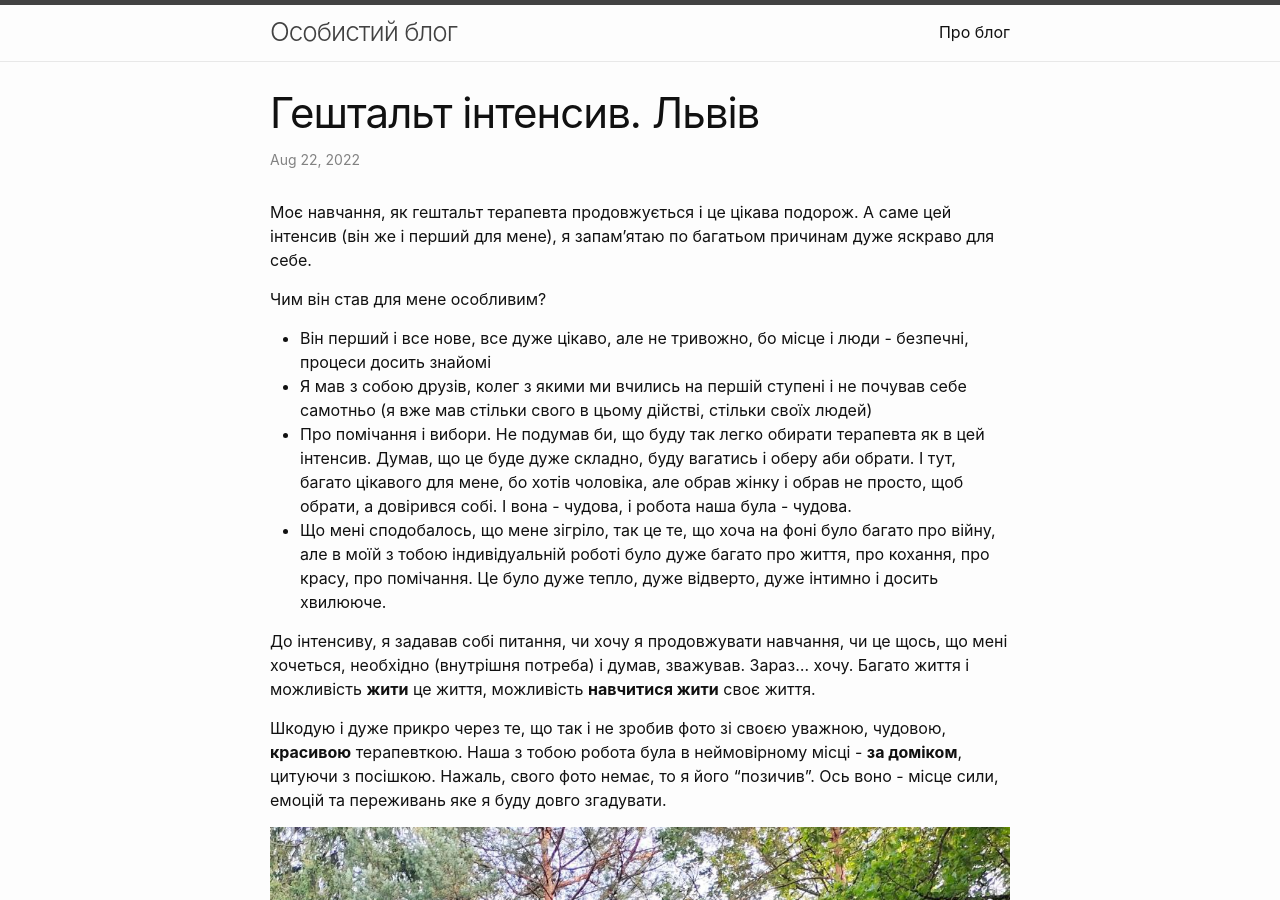
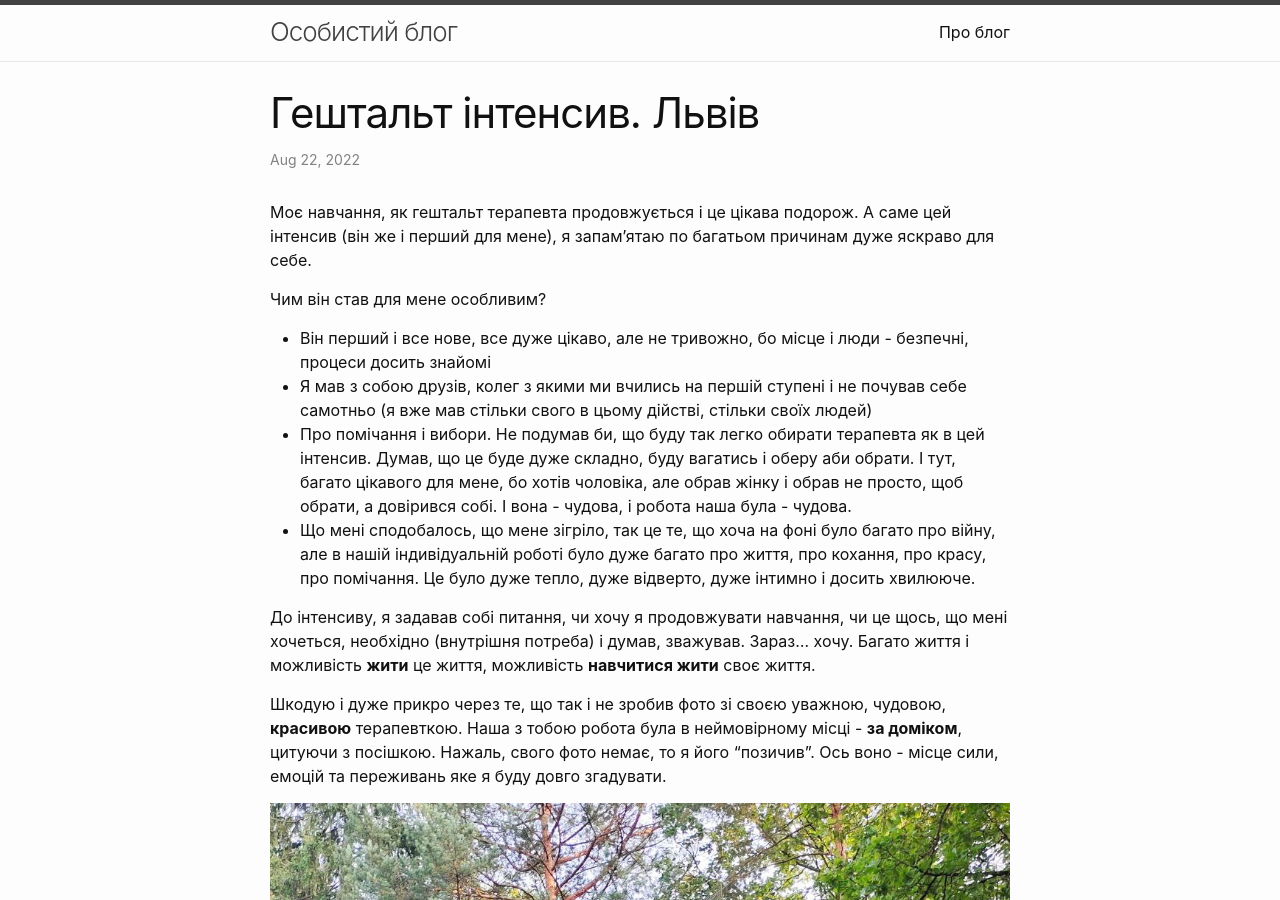
Before and after one commit to kriloleg/kriloleg.github.io, a Jekyll site: the page built from _posts/2022-08-22/2022-08-22-gestalt-intensive-lviv.markdown, in a window 1280 px wide and 900 px high. Built offline with Jekyll 4.4.1, drawn with Linux system fonts in a browser that asks for light colours.

Commit message:
Fix to the article regarding Gestalt

```diff
--- a/_posts/2022-08-22/2022-08-22-gestalt-intensive-lviv.markdown
+++ b/_posts/2022-08-22/2022-08-22-gestalt-intensive-lviv.markdown
@@ -11,7 +11,7 @@ categories: Гештальт Навчання Інтенсив
 - Він перший і все нове, все дуже цікаво, але не тривожно, бо місце і люди - безпечні, процеси досить знайомі
 - Я мав з собою друзів, колег з якими ми вчились на першій ступені і не почував себе самотньо (я вже мав стільки свого в цьому дійстві, стільки своїх людей)
 - Про помічання і вибори. Не подумав би, що буду так легко обирати терапевта як в цей інтенсив. Думав, що це буде дуже складно, буду вагатись і оберу аби обрати. І тут, багато цікавого для мене, бо хотів чоловіка, але обрав жінку і обрав не просто, щоб обрати, а довірився собі. І вона - чудова, і робота наша була - чудова.
-- Що мені сподобалось, що мене зігріло, так це те, що хоча на фоні було багато про війну, але в моїй з тобою індивідуальній роботі було дуже багато про життя, про кохання, про красу, про помічання. Це було дуже тепло, дуже відверто, дуже інтимно і досить хвилююче.
+- Що мені сподобалось, що мене зігріло, так це те, що хоча на фоні було багато про війну, але в нашій індивідуальній роботі було дуже багато про життя, про кохання, про красу, про помічання. Це було дуже тепло, дуже відверто, дуже інтимно і досить хвилююче.
 
 До інтенсиву, я задавав собі питання, чи хочу я продовжувати навчання, чи це щось, що мені хочеться, необхідно (внутрішня потреба) і думав, зважував. Зараз... хочу. Багато життя і можливість **жити** це життя, можливість **навчитися жити** своє життя.
 
```
